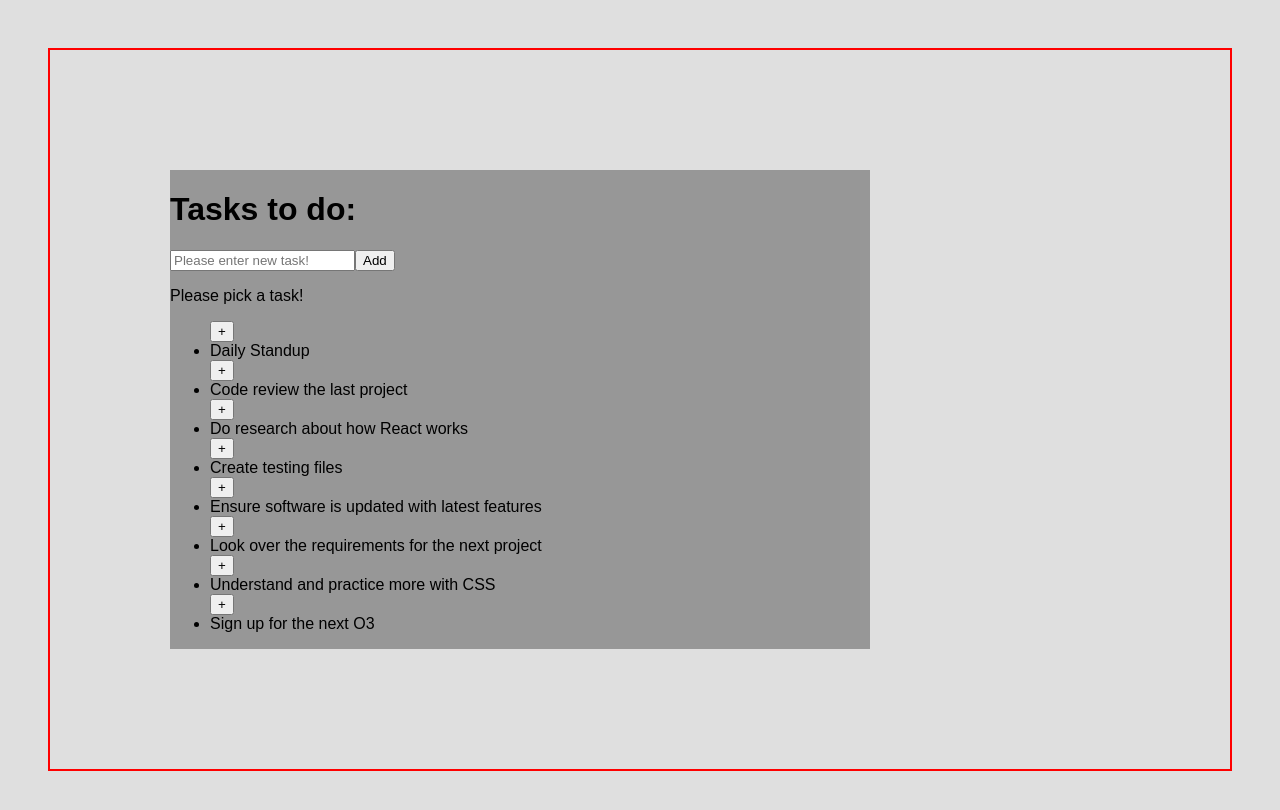
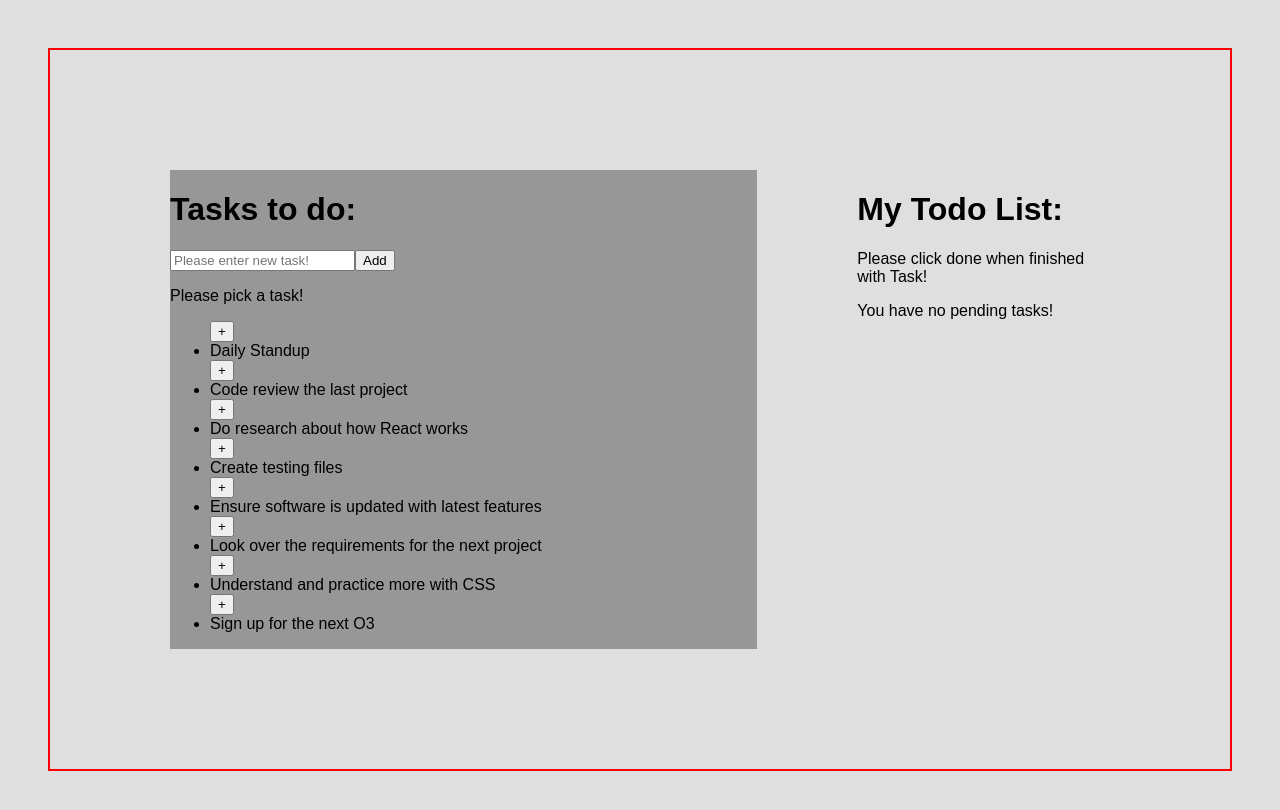
Before and after one commit to justwillj/-Task-tracker-exercise, a React (Create React App) app: page / in a window 1280 px wide. Shown: the top 810 px of the page. Built offline with nearby package versions, Linux system fonts and the light colour scheme.

Commit message:
Added more to the todo file

```diff
--- a/src/components/TaskHeader.js
+++ b/src/components/TaskHeader.js
@@ -6,7 +6,7 @@ function TaskHeader({ setTasks }) {
     //Link that helped me with this
     //https://www.robinwieruch.de/react-add-item-to-list/
     const task = {
-      id: Math.floor(Math.random() * 1000),
+      id: Math.floor(Math.random(9) * 1000),
       task: newTask,
     };
     setTasks((oldList) => [...oldList, task]);
--- a/src/components/TaskList.js
+++ b/src/components/TaskList.js
@@ -1,5 +1,6 @@
 import { useState } from "react";
 import TaskHeader from "./TaskHeader";
+import Todo from "./Todo";
 function TaskList() {
   const [todoList, setTodoList] = useState([]);
   const [tasks, setTasks] = useState([
@@ -60,7 +61,6 @@ function TaskList() {
               </button>
               <li className="item" key={task.id}>
                 {task.task}
-                {console.log(task.id)}
               </li>
             </div>
           ))}
@@ -68,6 +68,7 @@ function TaskList() {
       </div>
 
       <div className="todo">
+        <Todo todoList={todoList} />
         <ul>
           {todoList.map((todo, index) => (
             <div>
--- a/src/components/Todo.js
+++ b/src/components/Todo.js
@@ -1,12 +1,12 @@
-function Todo({ newList }) {
+function Todo({ todoList }) {
   return (
     <div className="todo-header">
       <h1>My Todo List:</h1>
       <p>Please click done when finished with Task!</p>
-      {newList.length ? (
-        <p>You have {newList.length} pending task</p>
+      {todoList.length ? (
+        <p>You have {todoList.length} pending task</p>
       ) : (
-        <p>You have no pending tasks!!</p>
+        <p>You have no pending tasks!</p>
       )}
     </div>
   );
```
